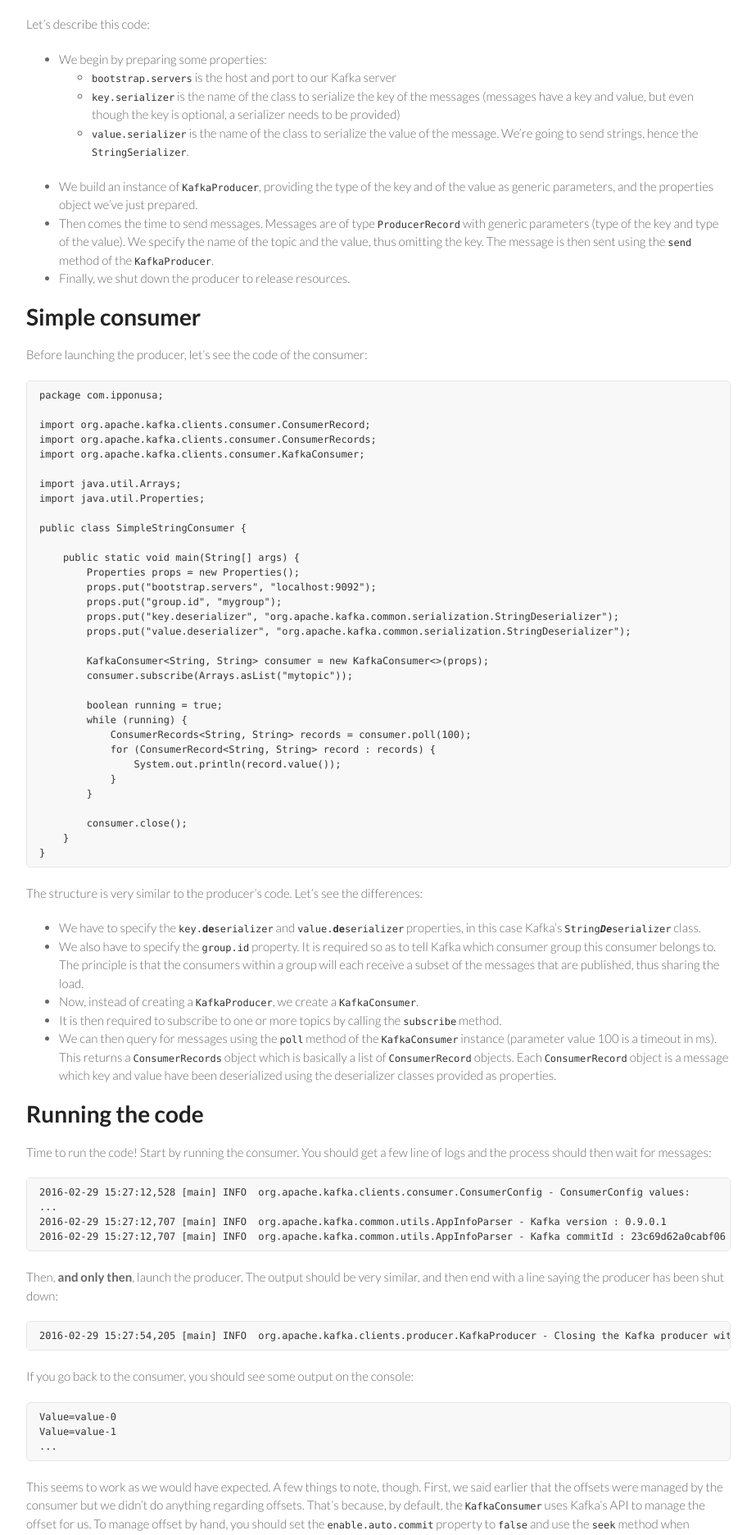
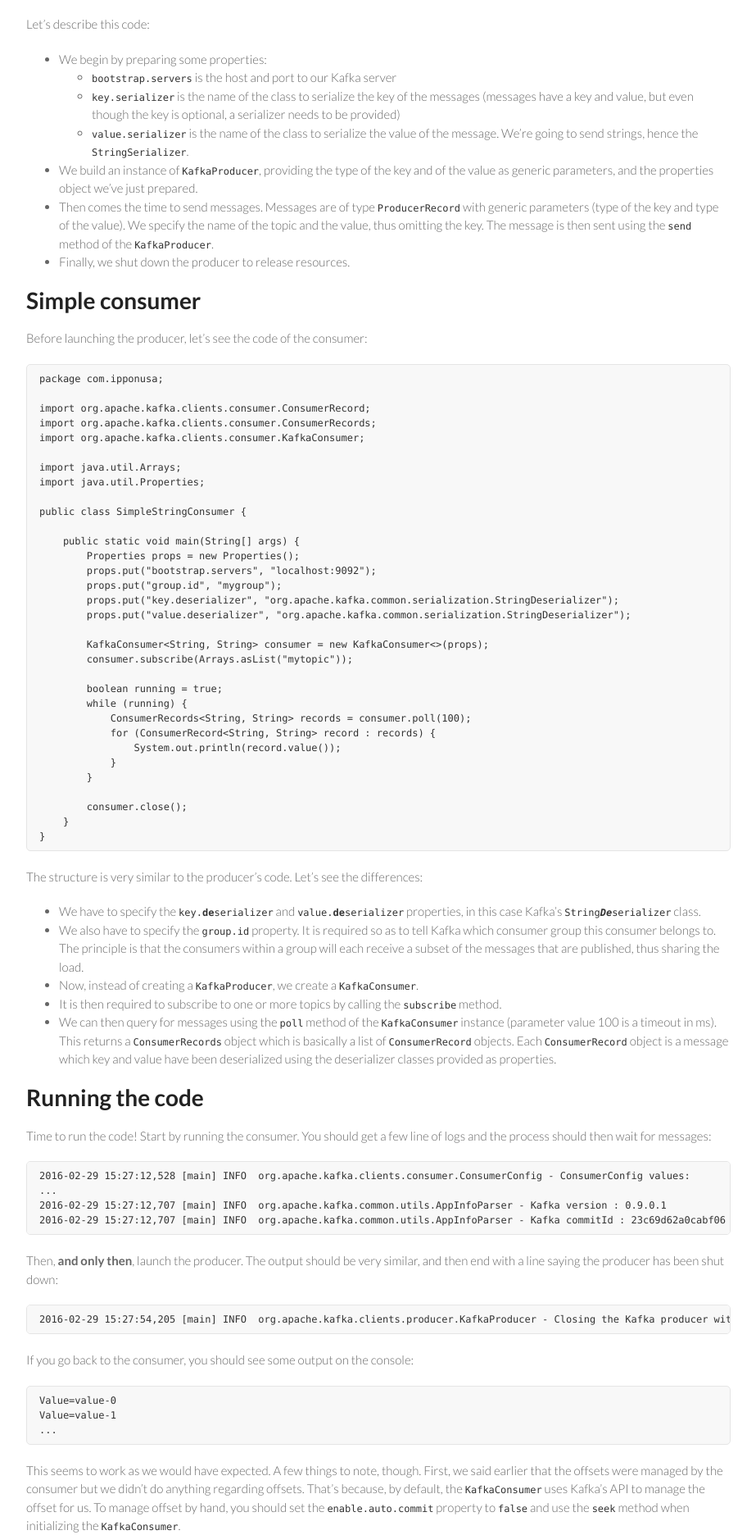
Before and after one commit to aseigneurin/aseigneurin.github.io, a Jekyll site: the page built from _posts/2016-03-02-kafka-spark-avro-kafka-101.md, in a window 1280 px wide. Shown: the part 2581-4453 px from the top of the page at 82% size, without its empty margins (178-1101 px from the left). Built offline with Jekyll 4.4.1, drawn with Linux system fonts in a browser that asks for light colours; nearby versions of some CDN libraries.

Commit message:
improved the display of lists

```diff
--- a/css/styles.css
+++ b/css/styles.css
@@ -12,7 +12,7 @@ h1, h2, h3, h4, h5, h6 {
   margin:0 0 20px;
 }
 
-p, ul, ol, table, pre, dl {
+p, article > ul, article > ol, table, pre, dl {
   margin:0 0 20px;
 }
 
```
